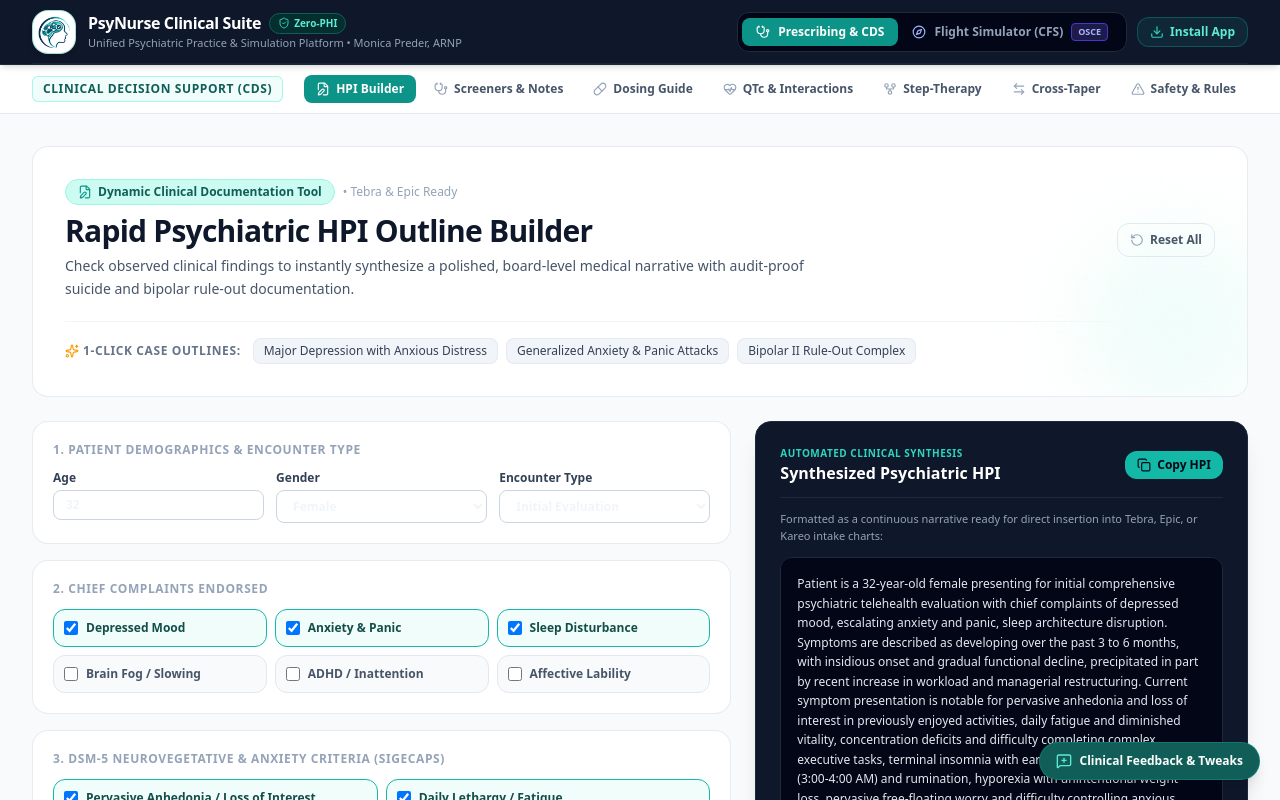
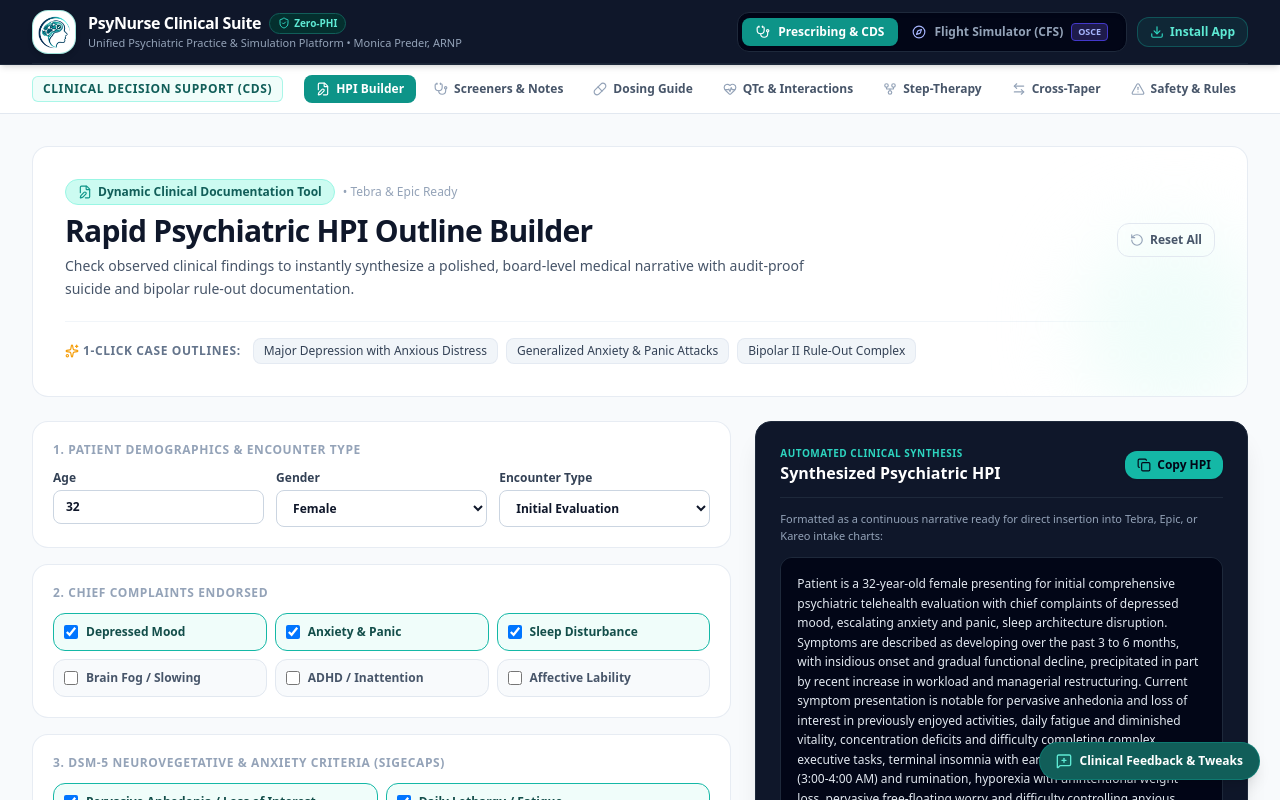
Before and after one commit to Houg40/psynurse-clinical-suite, a React (Vite) app: page / in a window 1280 px wide. Both pictures are taken after a click on the button "HPI Builder". Shown: the top 800 px of the page. Built offline with nearby package versions, Linux system fonts and the light colour scheme.

Commit message:
fix(a11y): resolve contrast issues on text inputs across HPI Builder, Medication Directory, Feedback Modal, and Exam Room

```diff
--- a/src/index.css
+++ b/src/index.css
@@ -4,6 +4,23 @@
 
 @layer base {
   body {
-    @apply antialiased selection:bg-teal-500 selection:text-white;
+    @apply antialiased selection:bg-teal-500 selection:text-white font-sans;
+  }
+
+  /* Universal high-contrast form control standards */
+  input[type="text"],
+  input[type="search"],
+  input[type="number"],
+  input[type="email"],
+  textarea,
+  select {
+    color: #0f172a;
+    background-color: #ffffff;
+  }
+
+  /* High contrast placeholders */
+  ::placeholder {
+    color: #64748b !important; /* slate-500: passes WCAG AA contrast ratio */
+    opacity: 1 !important;
   }
 }
--- a/src/modules/cds/components/FeedbackModal.jsx
+++ b/src/modules/cds/components/FeedbackModal.jsx
@@ -133,7 +133,7 @@
                     placeholder="e.g., 'I usually start Lexapro at 5mg for patients with high anxiety sensitivity instead of 10mg. Can we add that note to the dosing card?'"
                     value={message}
                     onChange={(e) => setMessage(e.target.value)}
-                    className="w-full p-3 bg-slate-50 border border-slate-300 rounded-xl text-xs text-slate-800 focus:ring-2 focus:ring-teal-500 focus:bg-white focus:outline-none resize-none leading-relaxed"
+                    className="w-full p-3 bg-white border border-slate-300 rounded-xl text-xs text-slate-900 placeholder:text-slate-500 focus:ring-2 focus:ring-teal-500 focus:border-teal-500 focus:outline-none resize-none leading-relaxed shadow-2xs"
                   />
                 </div>
 
--- a/src/modules/cds/components/HpiBuilder.jsx
+++ b/src/modules/cds/components/HpiBuilder.jsx
@@ -350,20 +350,20 @@
             </h3>
             <div className="grid grid-cols-3 gap-3">
               <div>
-                <label className="block text-xs font-semibold text-slate-700 mb-1">Age</label>
+                <label className="block text-xs font-bold text-slate-700 mb-1">Age</label>
                 <input
                   type="text"
                   value={patientAge}
                   onChange={(e) => setPatientAge(e.target.value)}
-                  className="w-full text-xs font-bold py-1.5 px-3 rounded-lg border border-slate-300 focus:ring-2 focus:ring-teal-500 focus:outline-none"
+                  className="w-full text-xs font-bold py-2 px-3 rounded-lg border border-slate-300 bg-white text-slate-900 focus:ring-2 focus:ring-teal-500 focus:border-teal-500 focus:outline-none shadow-2xs"
                 />
               </div>
               <div>
-                <label className="block text-xs font-semibold text-slate-700 mb-1">Gender</label>
+                <label className="block text-xs font-bold text-slate-700 mb-1">Gender</label>
                 <select
                   value={patientGender}
                   onChange={(e) => setPatientGender(e.target.value)}
-                  className="w-full text-xs font-bold py-1.5 px-3 rounded-lg border border-slate-300 focus:ring-2 focus:ring-teal-500 focus:outline-none bg-white"
+                  className="w-full text-xs font-bold py-2 px-3 rounded-lg border border-slate-300 bg-white text-slate-900 focus:ring-2 focus:ring-teal-500 focus:border-teal-500 focus:outline-none shadow-2xs"
                 >
                   <option value="female">Female</option>
                   <option value="male">Male</option>
@@ -371,11 +371,11 @@
                 </select>
               </div>
               <div>
-                <label className="block text-xs font-semibold text-slate-700 mb-1">Encounter Type</label>
+                <label className="block text-xs font-bold text-slate-700 mb-1">Encounter Type</label>
                 <select
                   value={visitType}
                   onChange={(e) => setVisitType(e.target.value)}
-                  className="w-full text-xs font-bold py-1.5 px-3 rounded-lg border border-slate-300 focus:ring-2 focus:ring-teal-500 focus:outline-none bg-white"
+                  className="w-full text-xs font-bold py-2 px-3 rounded-lg border border-slate-300 bg-white text-slate-900 focus:ring-2 focus:ring-teal-500 focus:border-teal-500 focus:outline-none shadow-2xs"
                 >
                   <option value="initial">Initial Evaluation</option>
                   <option value="followup">Follow-Up Visit</option>
@@ -458,7 +458,7 @@
 
             {/* Custom Precipitants input */}
             <div className="pt-2">
-              <label className="block text-xs font-semibold text-slate-700 mb-1">
+              <label className="block text-xs font-bold text-slate-700 mb-1">
                 Identified Precipitant / Stressor:
               </label>
               <input
@@ -466,7 +466,7 @@
                 value={customPrecipitant}
                 onChange={(e) => setCustomPrecipitant(e.target.value)}
                 placeholder="e.g., job restructuring, marital strain, recent loss..."
-                className="w-full text-xs py-2 px-3 rounded-lg border border-slate-300 focus:ring-2 focus:ring-teal-500 focus:outline-none"
+                className="w-full text-xs font-medium py-2.5 px-3 rounded-lg border border-slate-300 bg-white text-slate-900 placeholder:text-slate-500 focus:ring-2 focus:ring-teal-500 focus:border-teal-500 focus:outline-none shadow-2xs"
               />
             </div>
           </div>
@@ -543,7 +543,7 @@
             </div>
 
             <div className="pt-2">
-              <label className="block text-xs font-semibold text-slate-700 mb-1">
+              <label className="block text-xs font-bold text-slate-700 mb-1">
                 Specific Prior Medication Details:
               </label>
               <input
@@ -551,7 +551,7 @@
                 value={customPriorMeds}
                 onChange={(e) => setCustomPriorMeds(e.target.value)}
                 placeholder="e.g., Sertraline 50mg x 3 weeks stopped for nausea..."
-                className="w-full text-xs py-2 px-3 rounded-lg border border-slate-300 focus:ring-2 focus:ring-teal-500 focus:outline-none"
+                className="w-full text-xs font-medium py-2.5 px-3 rounded-lg border border-slate-300 bg-white text-slate-900 placeholder:text-slate-500 focus:ring-2 focus:ring-teal-500 focus:border-teal-500 focus:outline-none shadow-2xs"
               />
             </div>
           </div>
--- a/src/modules/cds/components/MedicationDirectory.jsx
+++ b/src/modules/cds/components/MedicationDirectory.jsx
@@ -36,7 +36,7 @@
               placeholder="Search generic, brand (Lexapro, Adderall)..."
               value={searchTerm}
               onChange={(e) => setSearchTerm(e.target.value)}
-              className="w-full pl-10 pr-4 py-2 bg-slate-50 border border-slate-200 rounded-xl text-xs font-medium focus:outline-none focus:ring-2 focus:ring-teal-500 focus:bg-white transition-all"
+              className="w-full pl-10 pr-4 py-2 bg-white text-slate-900 placeholder:text-slate-500 border border-slate-300 rounded-xl text-xs font-semibold focus:outline-none focus:ring-2 focus:ring-teal-500 focus:border-teal-500 transition-all shadow-2xs"
             />
           </div>
         </div>
--- a/src/modules/cfs/components/ClinicalChartPad.jsx
+++ b/src/modules/cfs/components/ClinicalChartPad.jsx
@@ -230,7 +230,7 @@
               value={orderData.rationale}
               onChange={(e) => setOrderData(prev => ({ ...prev, rationale: e.target.value }))}
               placeholder="e.g., Patient endorses unipolar-appearing depressive symptoms, but positive MDQ and history of hypomania 2 years ago confirm Bipolar II. Ruled out thyroid disease via normal TSH."
-              className="w-full bg-slate-950 border border-slate-700 rounded-xl p-3 text-xs text-white placeholder:text-slate-600 focus:outline-none focus:border-teal-500"
+              className="w-full bg-slate-950 border border-slate-600 rounded-xl p-3 text-xs text-slate-100 placeholder:text-slate-400 focus:outline-none focus:border-teal-400 focus:ring-1 focus:ring-teal-400"
             />
           </div>
         </div>
--- a/src/modules/cfs/components/VirtualExamRoom.jsx
+++ b/src/modules/cfs/components/VirtualExamRoom.jsx
@@ -304,7 +304,7 @@
               value={customInput}
               onChange={(e) => setCustomInput(e.target.value)}
               placeholder="Or type your own clinical question to Marcus..."
-              className="flex-1 bg-slate-900 border border-slate-700 rounded-xl px-3.5 py-2 text-xs text-white placeholder:text-slate-500 focus:outline-none focus:border-teal-500 focus:ring-1 focus:ring-teal-500"
+              className="flex-1 bg-slate-900 border border-slate-600 rounded-xl px-3.5 py-2.5 text-xs text-white placeholder:text-slate-400 focus:outline-none focus:border-teal-400 focus:ring-1 focus:ring-teal-400 font-medium"
             />
             <button
               type="submit"
```
